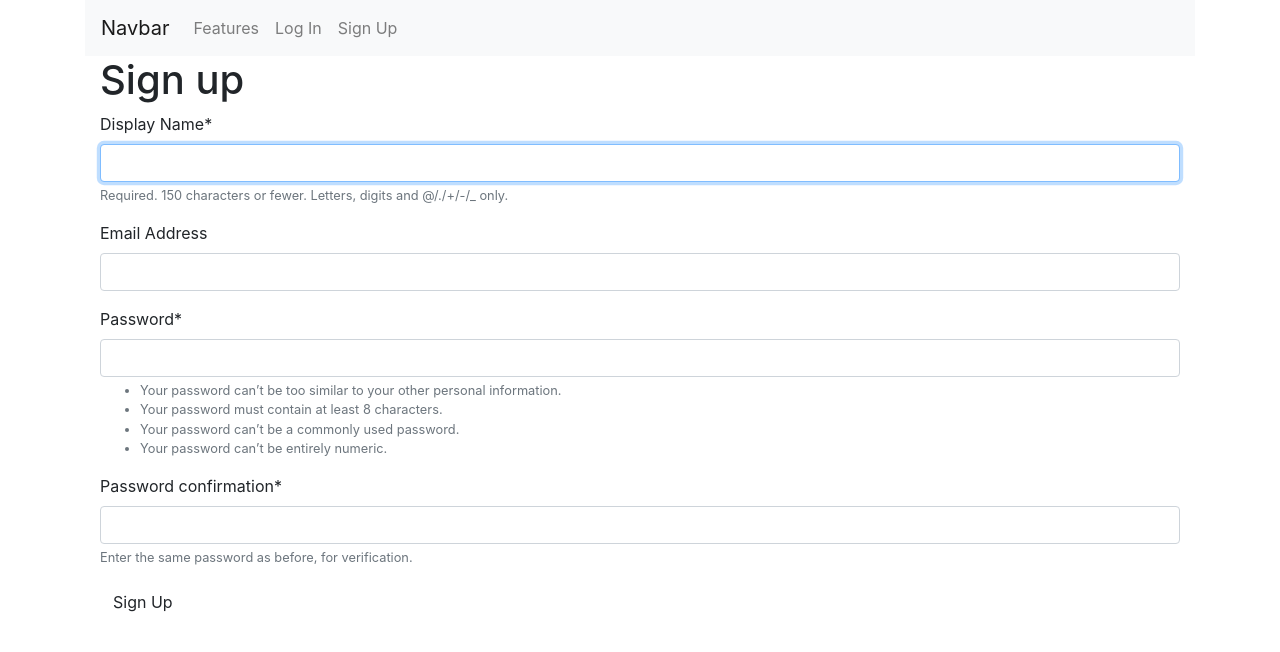
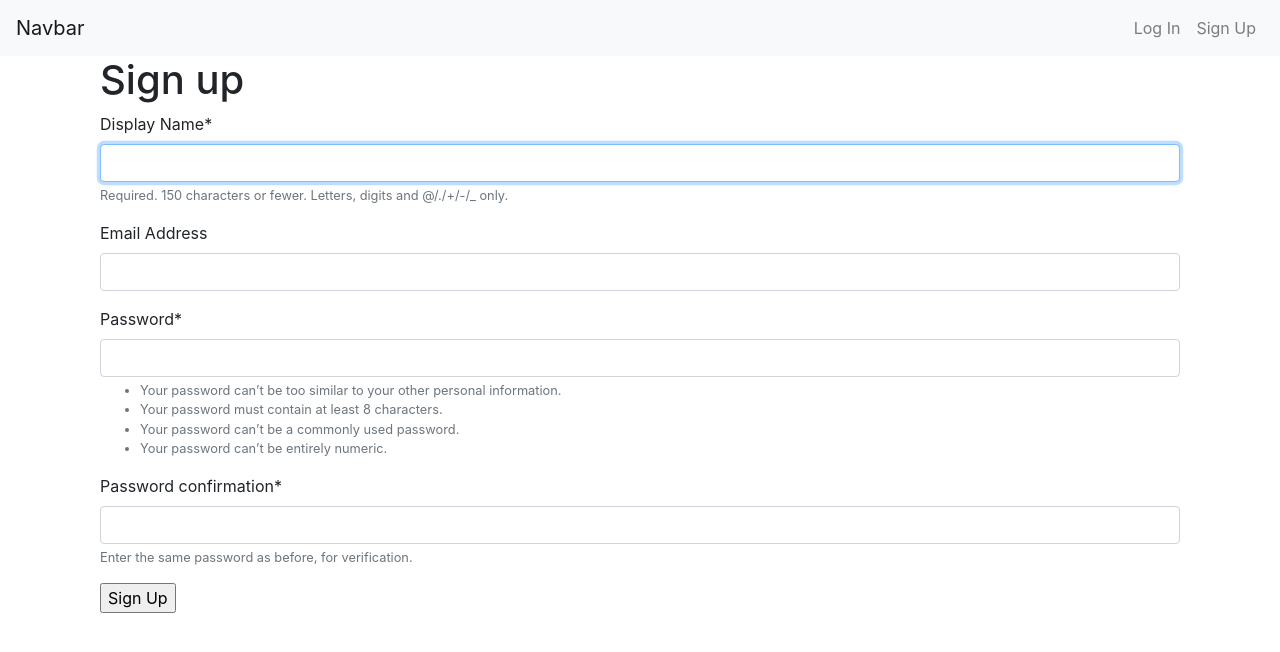
Before and after one commit to CesarRodriguezPro/StandardDjangoProject, a Django app: a page that uses templates/base.html in a window 1280 px wide. Shown: the top 652 px of the page. Run offline with Django 3.2, Linux system fonts and the light colour scheme; some libraries are stand-ins or nearby versions.

Commit message:
add messeges and fix button for template

```diff
--- a/accounts/templates/accounts/login.html
+++ b/accounts/templates/accounts/login.html
@@ -6,7 +6,7 @@
     <form method="post">
         {% csrf_token %}
         {{ form|crispy }}
-        <input type='submit' class='btn bth-default' value='Log In'>
+        <input type='submit' class='btn btn-primary' value='Log In'>
 
     </form>
     </div>
--- a/accounts/templates/accounts/signup.html
+++ b/accounts/templates/accounts/signup.html
@@ -6,8 +6,8 @@
     <form method="post">
         {% csrf_token %}
         {{ form|crispy }}
-        <input type='submit' class='btn bth-default btn-fill' value='Sign Up'></input>
+        <input type='submit' class='btnbtn-primary btn-fill' value='Sign Up'></input>
     </form>
     </div>
 
-{% endblock content %}}
+{% endblock content %}
--- a/accounts/views.py
+++ b/accounts/views.py
@@ -2,9 +2,11 @@ from django.shortcuts import render
 from django.urls import reverse_lazy
 from .forms import UserCreateForm
 from django.views.generic import CreateView
+from django.contrib.messages.views import SuccessMessageMixin
 
 
-class SignUp(CreateView):
+class SignUp(SuccessMessageMixin, CreateView):
     form_class = UserCreateForm
     success_url = reverse_lazy('accounts:login')
     template_name = 'accounts/signup.html'
+    success_message = 'You Succesfully Sign Up'
--- a/templates/base.html
+++ b/templates/base.html
@@ -13,7 +13,7 @@
     <title>{% block title %}{% endblock title %}</title>
   </head>
   <body>
-   <div class=container>
+   <div class=container-flu>
 
 <nav class="navbar navbar-expand-lg navbar-light bg-light">
   <a class="navbar-brand" href="#">Navbar</a>
@@ -21,10 +21,11 @@
     <span class="navbar-toggler-icon"></span>
   </button>
   <div class="collapse navbar-collapse" id="navbarNav">
-    <ul class="navbar-nav mr-auto">
-      <li class="nav-item"><a class="nav-link" href="#">Features</a></li>
+    <ul class="navbar-nav ml-auto">
+
         {% if user.is_authenticated %}
-              <li class="nav-item"><a class="nav-link"> Your are Login</a></li>
+              <li class="nav-item"><a class="nav-link"> {{user.username}}</a></li>
+              <li class="nav-item"><a class="nav-link" href="#">User Area</a></li>
               <li class="nav-item"><a class="nav-link" href="{% url 'accounts:logout' %}">Log Out</a></li>
         {% else %}
             <li class="nav-item"><a class="nav-link" href="{% url 'accounts:login'%}">Log In</a></li>
@@ -33,12 +34,20 @@
     </ul>
   </div>
 </nav>
+      <div class="container">
+      {% if messages %}
+        {% for message in messages %}
+          <div class="alert alert-{{message.tags}}">
+            {{ message }}
+          </div>
+        {% endfor %}
+      {% endif %}
 
-    {% block content %}
+      {% block content %}
 
-    {% endblock content %}
+        {% endblock content %}
+      </div>
     </div>
-
 
     <!-- Optional JavaScript -->
     <script src="{% static 'js/main.js' %}"></script>
```
